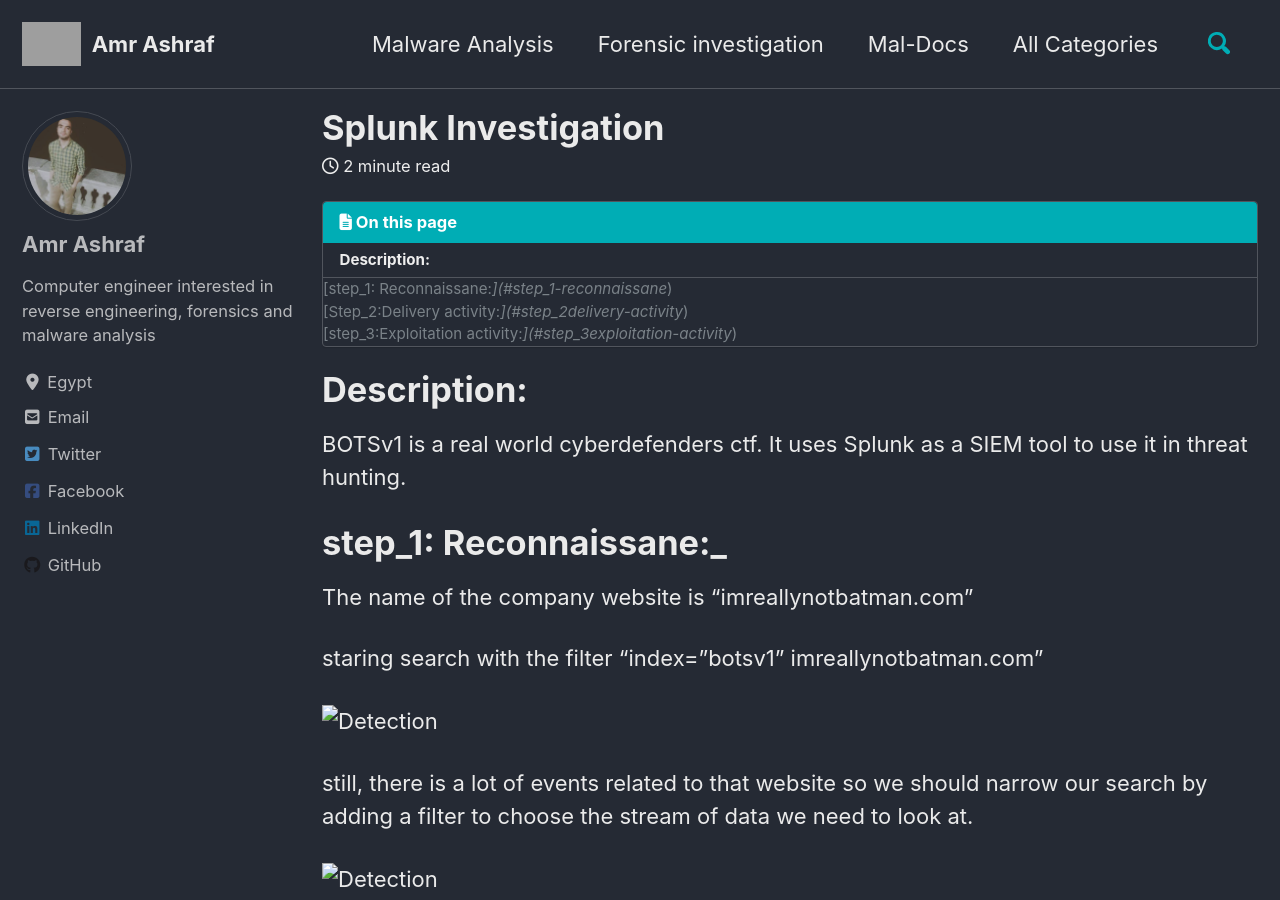
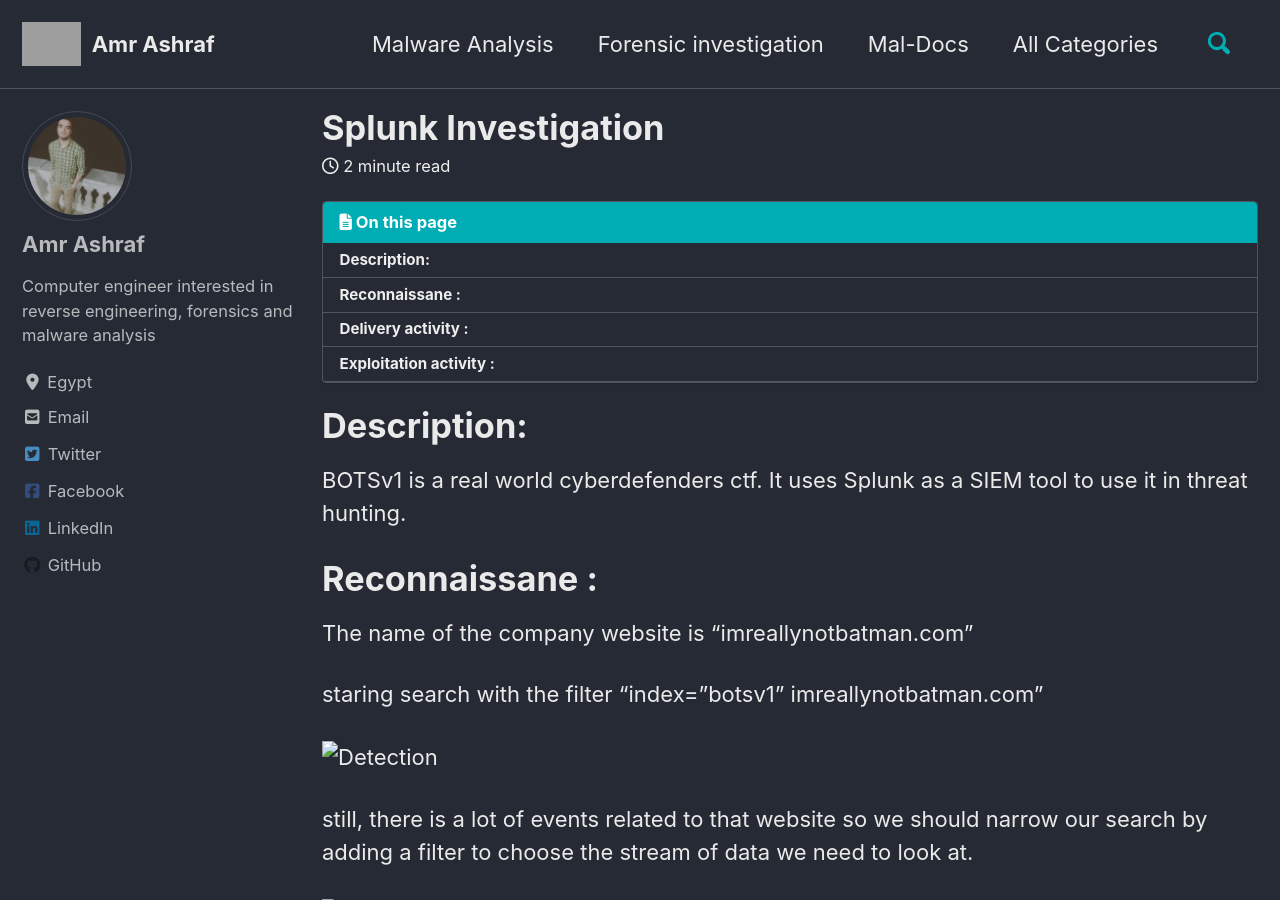
Before and after one commit to amr-git-dot/amr-git-dot.github.io, a Jekyll site: the page built from _posts/Forensic-Investigation/2022-2-26-splunk-investigation.md, in a window 1280 px wide and 900 px high. Built offline with Jekyll 4.4.1, drawn with Linux system fonts in a browser that asks for light colours; cached includes are drawn as plain includes; nearby versions of some CDN libraries; some of the changed text lies outside the part shown; grey boxes are pictures that could not be loaded.

Commit message:
Update 2022-2-26-splunk-investigation.md

```diff
--- a/_posts/Forensic-Investigation/2022-2-26-splunk-investigation.md
+++ b/_posts/Forensic-Investigation/2022-2-26-splunk-investigation.md
@@ -14,7 +14,7 @@ toc: true
 BOTSv1 is a real world cyberdefenders ctf.
 It uses Splunk as a SIEM tool to use it in threat hunting.
 
-# step_1: Reconnaissane:_
+# Reconnaissane :
 The name of the company website is "imreallynotbatman.com"
 
 staring search with the filter "index="botsv1" imreallynotbatman.com"
@@ -64,7 +64,7 @@ we can also filter the uri which scanned by using the command
 
 from the output, it is clear that the attacker tries to scan Joomla site.
 
-# Step_2:Delivery activity:_
+# Delivery activity :
 in this phase, we use threat intelligence to gather information with previously collected
 data to search for adversaries.
 first, we can use the IP " 23.22.63.114" which we found from the logs to search for known
@@ -75,7 +75,7 @@ malware or apt uses this IP.
 
 if we submit MD5 hashes to open sources such as VirusTotal or Hybrid Analysis, we can retrieve metadata about those samples, which is useful in future investigations.
 
-# step_3:Exploitation activity:_
+# Exploitation activity :
 In this phase, we’ll employ Splunk to uncover any exploitation activity on the network. Let’s us focus on stream:http sourcetype. The query is:
 "Index=botsv1 sourcetype="stream:http""
 then choosing http method to be "post"
```
